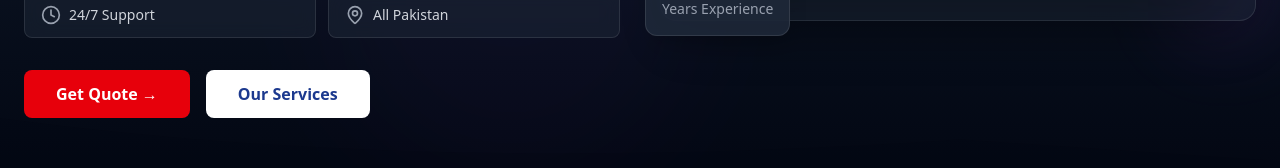
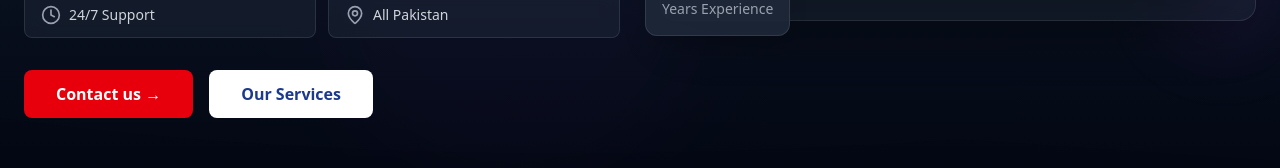
Before and after one commit to zaroonTahir/GQ-Transport, a React (Vite) app: page / in a window 1280 px wide. Shown: the part 539-707 px from the top of the page. Built offline with nearby package versions, Linux system fonts and the light colour scheme.

Commit message:
first commit

```diff
--- a/src/components/sections/HeroSection.jsx
+++ b/src/components/sections/HeroSection.jsx
@@ -80,7 +80,7 @@ const HeroSection = () => {
               isVisible ? 'translate-y-0 opacity-100' : 'translate-y-4 opacity-0'
             }`}>
               <Button onClick={() => scrollToSection('contact')} variant="primary">
-                Get Quote →
+                Contact us →
               </Button>
               <Button onClick={() => scrollToSection('services')} variant="secondary">
                 Our Services
```
